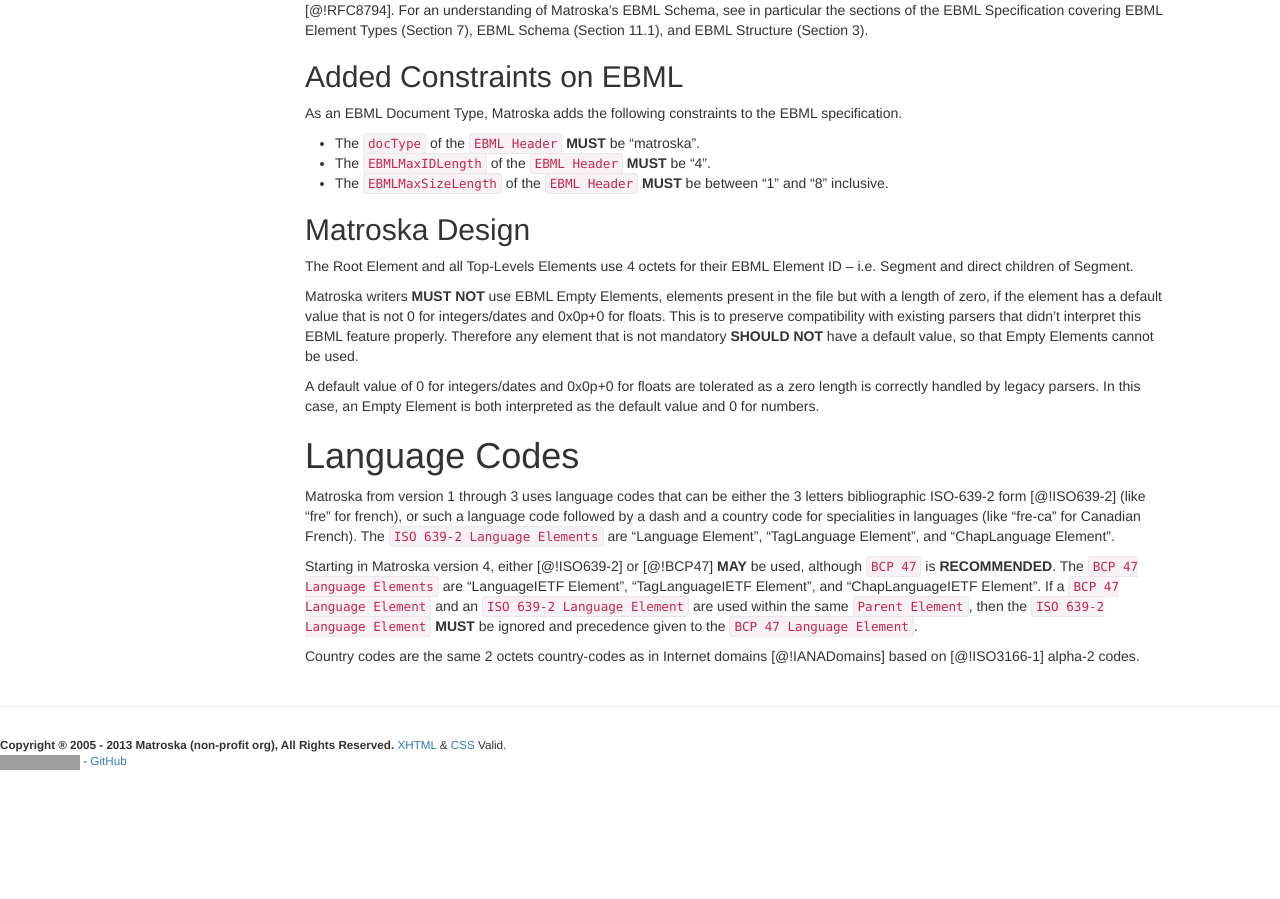
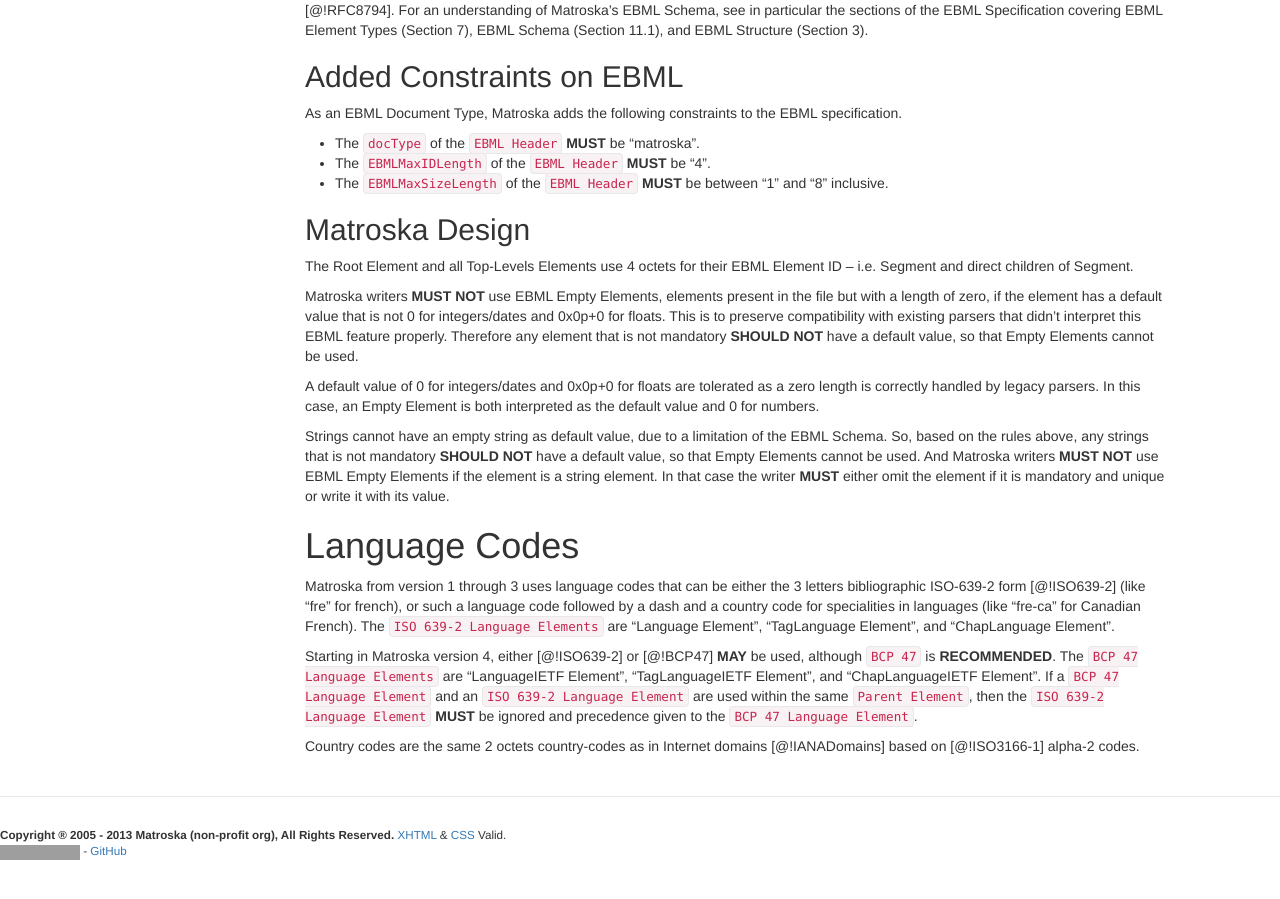
Before and after one commit to ietf-wg-cellar/matroska-specification, a Jekyll site: the page built from index_matroska.md, in a window 1280 px wide and 900 px high, scrolled down 1550 px. Built offline with Jekyll 4.4.1, drawn with Linux system fonts in a browser that asks for light colours; our own code applies the rules of GitHub Pages for plain Markdown files; before the commit the page ends 2360 px from its top, so only the background shows below that; grey boxes are pictures that could not be loaded.

Commit message:
explain the situation with empty strings

```diff
--- a/index_matroska.md
+++ b/index_matroska.md
@@ -134,13 +134,18 @@
 
 The Root Element and all Top-Levels Elements use 4 octets for their EBML Element ID -- i.e. Segment and direct children of Segment.
 
-Matroska writers **MUST NOT** use  EBML Empty Elements, elements present in the file but with a length of zero,
+Matroska writers **MUST NOT** use EBML Empty Elements, elements present in the file but with a length of zero,
 if the element has a default value that is not 0 for integers/dates and 0x0p+0 for floats.
 This is to preserve compatibility with existing parsers that didn't interpret this EBML feature properly.
 Therefore any element that is not mandatory **SHOULD NOT** have a default value, so that Empty Elements cannot be used.
 
 A default value of 0 for integers/dates and 0x0p+0 for floats are tolerated as a zero length is correctly handled by legacy parsers.
 In this case, an Empty Element is both interpreted as the default value and 0 for numbers.
+
+Strings cannot have an empty string as default value, due to a limitation of the EBML Schema.
+So, based on the rules above, any strings that is not mandatory **SHOULD NOT** have a default value, so that Empty Elements cannot be used.
+And Matroska writers **MUST NOT** use EBML Empty Elements if the element is a string element.
+In that case the writer **MUST** either omit the element if it is mandatory and unique or write it with its value.
 
 # Language Codes
 
```
